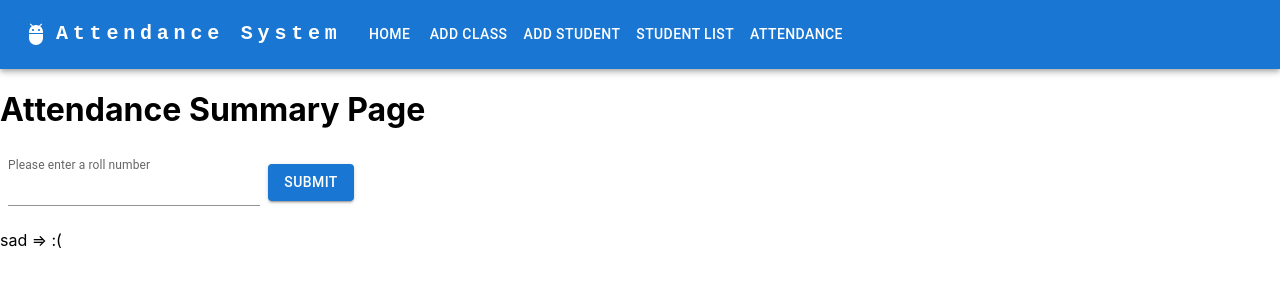
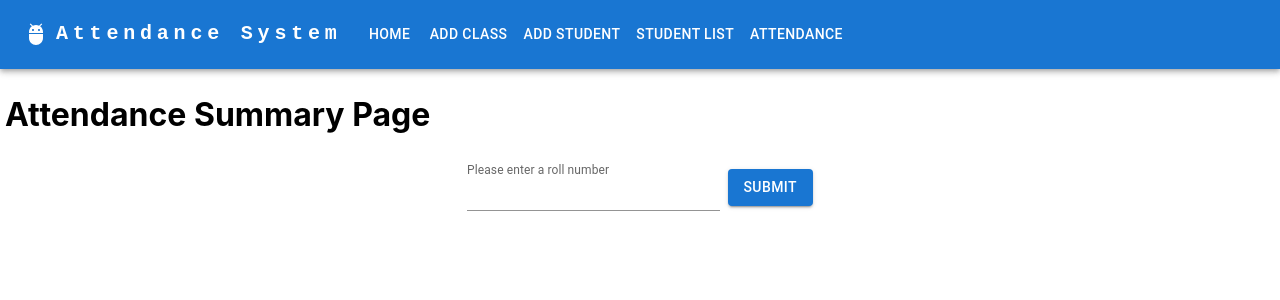
Before and after one commit to obaidmuneer/attendance-management, a React (Create React App) app: page /attendance in a window 1280 px wide. Shown: the top 300 px of the page. Built offline with nearby package versions, Linux system fonts and the light colour scheme.

Commit message:
linked attend table

```diff
--- a/src/components/attendance/index.jsx
+++ b/src/components/attendance/index.jsx
@@ -6,6 +6,7 @@ import Box from "@mui/material/Box";
 import TextField from "@mui/material/TextField";
 import Button from "@mui/material/Button";
 import StudentCard from "../student_card";
+import AttendanceTable from "../attendance_table";
 
 const Attendance = ({ api }) => {
   const [students, setStudents] = useState([]);
@@ -77,7 +78,7 @@ const Attendance = ({ api }) => {
   };
 
   return (
-    <div>
+    <div style={{ padding: 5 }}>
       <h1>Attendance Summary Page</h1>
       {/* <span>Load Students</span>
       <select
@@ -133,14 +134,22 @@ const Attendance = ({ api }) => {
 
       <StudentsList students={students} /> */}
 
+      <div style={{
+        display: "flex",
+        // flexDirection: "row",
+        justifyContent: "space-around",
+        // alignItems: "center",
+        // marginTop: "20px",
+      }} >
         <Box
           component="form"
           sx={{
             "& .MuiTextField-root": { m: 1, width: "25ch" },
             display: "flex",
             alignItems: "center",
+            mr:1
           }}
-        noValidate
+          // noValidate
           autoComplete="off"
           onSubmit={handleSubmit}
         >
@@ -160,10 +169,17 @@ const Attendance = ({ api }) => {
           </Button>
         </Box>
 
-      <div>
-        {student && student.isClassAssign ? (
+        {student && student.isClassAssign && (
           <div>
             <StudentCard student={student} />
+          </div>
+        )}
+      </div>
+
+      {/* <div> */}
+        {/* {student && student.isClassAssign && ( */}
+           {/* <div> */}
+            {/* <StudentCard student={student} /> */}
             {/* <form onSubmit={handleAttendance}>
               <span>Select Date</span>
               <input
@@ -187,20 +203,17 @@ const Attendance = ({ api }) => {
               </select>
               <input type="submit"></input>
             </form> */}
-          </div>
-        ) : (
-          <div>
-            <p>sad ={">"} :(</p>
-          </div>
-        )}
-      </div>
+          {/* </div> */}
+        {/* )} */}
+      {/* </div> */}
 
       <div>
         {student && (
           <div>
             <h2>Student's Attendance Detail</h2>
             {/* <button onClick={loadAttendance}>Load Attendance</button> */}
-            <ul>
+            <AttendanceTable attendance={loadedAttend} />
+            {/* <ul>
               {loadedAttend.map((eachAttend, index) => {
                 return (
                   <li key={index}>
@@ -209,7 +222,7 @@ const Attendance = ({ api }) => {
                   </li>
                 );
               })}
-            </ul>
+            </ul> */}
           </div>
         )}
       </div>
```
Lines whose indentation alone changed are shown as unchanged.
